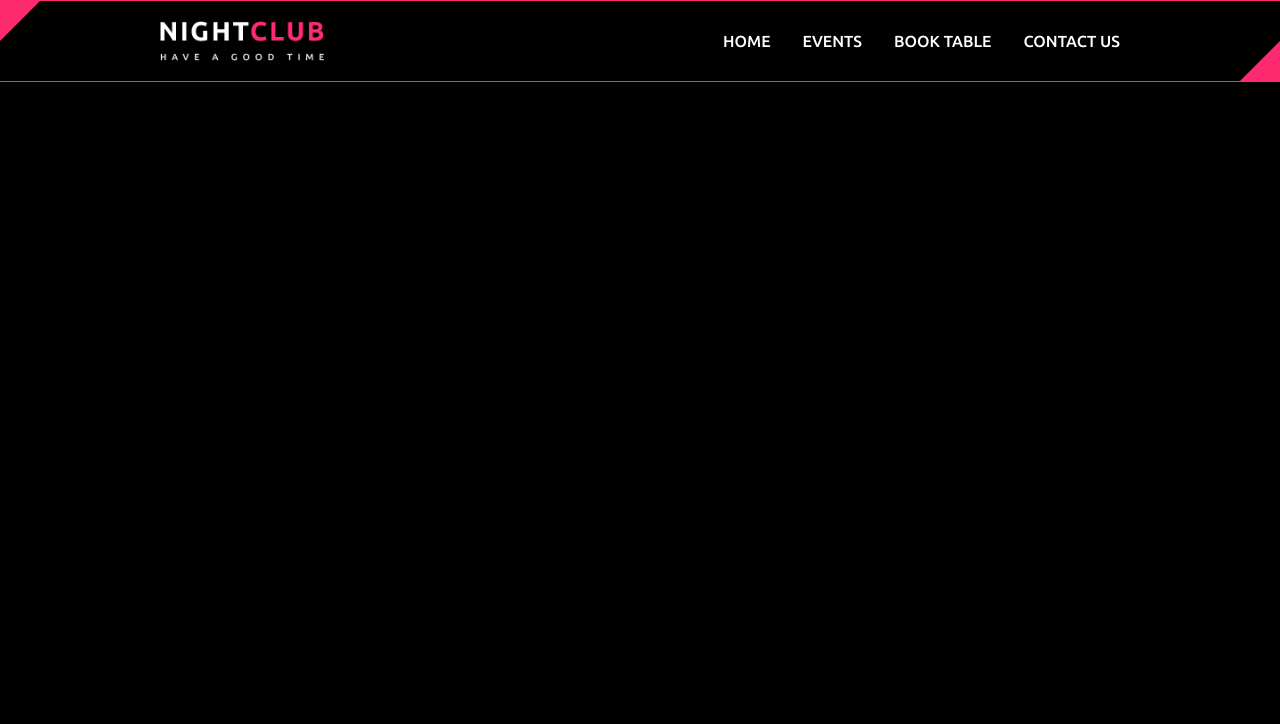
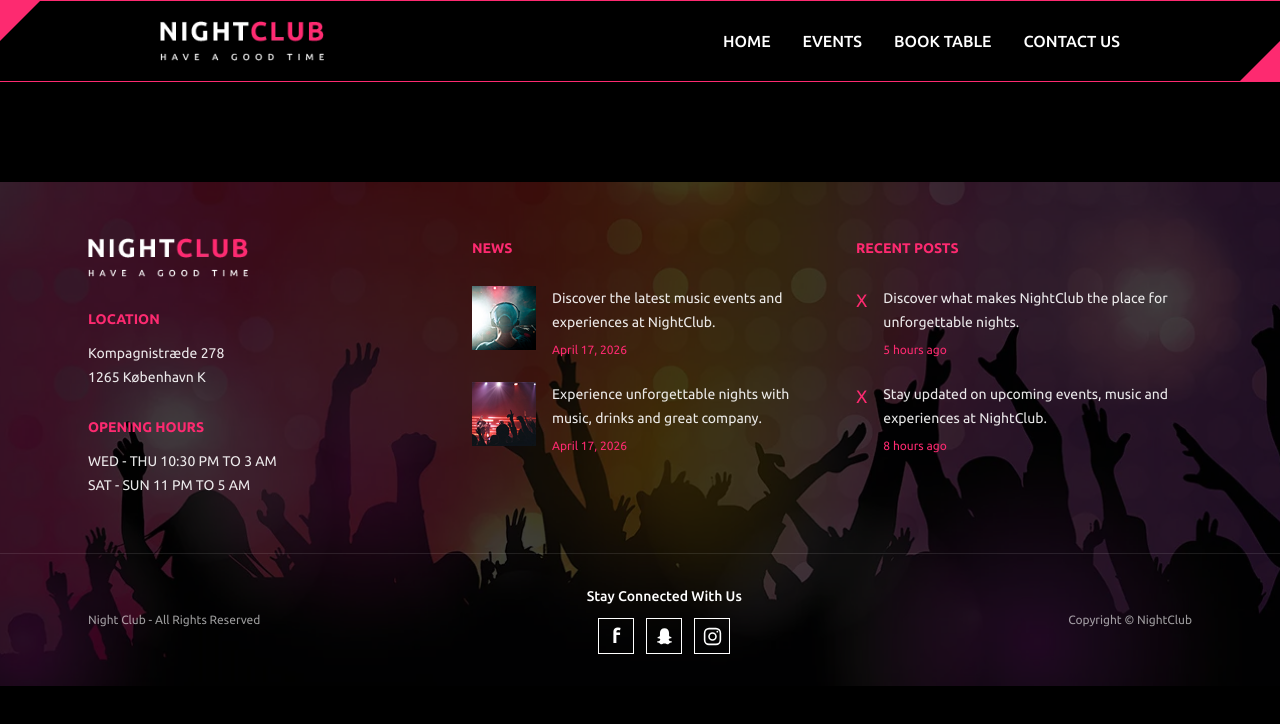
Before and after one commit to mipe0018/frontend_eksamen_MP.VV, a Next.js app: page / in a window 1280 px wide. Shown: the top 724 px of the page. Built offline with nearby package versions, Linux system fonts and the light colour scheme.

Commit message:
Footer_opsætning

```diff
--- a/src/app/layout.jsx
+++ b/src/app/layout.jsx
@@ -1,5 +1,7 @@
+
 import "./globals.css";
 import Header from "../components/global/Header.jsx";
+import Footer from "../components/global/Footer.jsx";
 
 export default function RootLayout({ children }) {
   return (
@@ -7,6 +9,7 @@ export default function RootLayout({ children }) {
       <body>
         <Header />
         {children}
+        <Footer />
       </body>
     </html>
   );
--- /dev/null
+++ b/src/components/global/Footer.jsx
@@ -0,0 +1,232 @@
+
+import Image from "next/image";
+
+import footerBg from "../../assets/footerbg.webp";
+import logo from "../../assets/header/Logo.webp";
+import recentPost1 from "../../assets/recent_post1.jpg";
+import recentPost2 from "../../assets/recent_post2.jpg";
+
+const newsItems = [
+  {
+    id: 1,
+    image: recentPost1,
+    alt: "NightClub DJ and music event",
+    text: "Discover the latest music events and experiences at NightClub.",
+    date: "April 17, 2026",
+  },
+  {
+    id: 2,
+    image: recentPost2,
+    alt: "NightClub party and dance floor",
+    text: "Experience unforgettable nights with music, drinks and great company.",
+    date: "April 17, 2026",
+  },
+];
+
+const recentPosts = [
+  {
+    id: 1,
+    text: "Discover what makes NightClub the place for unforgettable nights.",
+    time: "5 hours ago",
+  },
+  {
+    id: 2,
+    text: "Stay updated on upcoming events, music and experiences at NightClub.",
+    time: "8 hours ago",
+  },
+];
+
+export default function Footer() {
+  return (
+    <footer
+      className="relative overflow-hidden bg-cover bg-center bg-no-repeat text-white"
+      style={{ backgroundImage: `url(${footerBg.src})` }}
+    >
+      {/* Dark overlay */}
+      <div className="absolute inset-0 bg-black/75" />
+
+      {/* Main footer content */}
+      <div className="relative mx-auto grid max-w-6xl grid-cols-1 gap-10 px-6 py-12 md:grid-cols-3 md:gap-12 md:py-14">
+
+        {/* Location and opening hours */}
+        <div className="flex flex-col items-center text-center md:items-start md:text-left">
+
+          <Image
+            src={logo}
+            alt="NightClub logo"
+            width={150}
+            height={50}
+            className="mb-8 h-auto w-40"
+          />
+
+          <h2 className="mb-3 text-sm font-bold uppercase text-[var(--color-primary)]">
+            Location
+          </h2>
+
+          <address className="text-sm not-italic leading-6 text-white/90">
+            Kompagnistræde 278
+            <br />
+            1265 København K
+          </address>
+
+          <h2 className="mb-3 mt-7 text-sm font-bold uppercase text-[var(--color-primary)]">
+            Opening Hours
+          </h2>
+
+          <p className="text-sm leading-6 text-white/90">
+            WED - THU 10:30 PM TO 3 AM
+            <br />
+            SAT - SUN 11 PM TO 5 AM
+          </p>
+        </div>
+
+        {/* News - desktop only */}
+        <div className="hidden md:block">
+
+          <h2 className="mb-7 text-sm font-bold uppercase text-[var(--color-primary)]">
+            News
+          </h2>
+
+          <div className="space-y-6">
+            {newsItems.map((item) => (
+              <article key={item.id} className="flex gap-4">
+
+                <Image
+                  src={item.image}
+                  alt={item.alt}
+                  width={64}
+                  height={64}
+                  className="h-16 w-16 shrink-0 object-cover"
+                />
+
+                <div>
+                  <p className="text-sm leading-6 text-white/90">
+                    {item.text}
+                  </p>
+
+                  <time className="mt-2 block text-xs text-[var(--color-primary)]">
+                    {item.date}
+                  </time>
+                </div>
+
+              </article>
+            ))}
+          </div>
+        </div>
+
+        {/* Recent posts - desktop only */}
+        <div className="hidden md:block">
+
+          <h2 className="mb-7 text-sm font-bold uppercase text-[var(--color-primary)]">
+            Recent Posts
+          </h2>
+
+          <div className="space-y-6">
+            {recentPosts.map((post) => (
+              <article key={post.id} className="flex gap-4">
+
+                <span
+                  className="text-lg text-[var(--color-primary)]"
+                  aria-hidden="true"
+                >
+                  X
+                </span>
+
+                <div>
+                  <p className="text-sm leading-6 text-white/90">
+                    {post.text}
+                  </p>
+
+                  <p className="mt-2 text-xs text-[var(--color-primary)]">
+                    {post.time}
+                  </p>
+                </div>
+
+              </article>
+            ))}
+          </div>
+        </div>
+
+      </div>
+
+      {/* Bottom footer */}
+      <div className="relative border-t border-white/10">
+
+        <div className="mx-auto flex max-w-6xl flex-col items-center justify-between gap-7 px-6 py-8 text-center md:flex-row md:gap-6">
+
+          {/* Left: All rights reserved */}
+          <p className="order-2 text-xs text-white/60 md:order-1">
+            Night Club - All Rights Reserved
+          </p>
+
+          {/* Center: Social media */}
+          <div className="order-1 flex flex-col items-center gap-3 md:order-2">
+
+            <p className="text-sm font-medium">
+              Stay Connected With Us
+            </p>
+
+
+<div className="flex items-center gap-3">
+
+  {/* Facebook */}
+  <a
+    href="#"
+    aria-label="Facebook"
+    className="flex h-9 w-9 items-center justify-center border border-white text-white transition-colors hover:text-[var(--color-primary)]"
+  >
+    <span className="text-xl font-bold">f</span>
+  </a>
+
+  {/* Snapchat */}
+  <a
+    href="#"
+    aria-label="Snapchat"
+    className="flex h-9 w-9 items-center justify-center border border-white text-white transition-colors hover:text-[var(--color-primary)]"
+  >
+    <svg
+      viewBox="0 0 24 24"
+      width="21"
+      height="21"
+      fill="currentColor"
+      aria-hidden="true"
+    >
+      <path d="M12 2.5c-3.1 0-5.2 2.2-5.2 5.5v2.8c0 .5-.2.8-.6 1.1-.4.3-1 .5-1.6.6-.4.1-.7.4-.6.8.1.4.5.6 1 .7.7.1 1.4.3 1.8.7.3.3.4.7.3 1.1-.1.6-.6 1-1.3 1.3-.5.2-1.1.3-1.7.4-.4.1-.6.4-.5.8.1.4.4.6.8.6.8.1 1.5.3 2 .8.4.4.7.9 1.3 1.1.6.2 1.3.1 2-.2.7-.3 1.4-.5 2.3-.5s1.6.2 2.3.5c.7.3 1.4.4 2 .2.6-.2.9-.7 1.3-1.1.5-.5 1.2-.7 2-.8.4 0 .7-.2.8-.6.1-.4-.1-.7-.5-.8-.6-.1-1.2-.2-1.7-.4-.7-.3-1.2-.7-1.3-1.3-.1-.4 0-.8.3-1.1.4-.4 1.1-.6 1.8-.7.5-.1.9-.3 1-.7.1-.4-.2-.7-.6-.8-.6-.1-1.2-.3-1.6-.6-.4-.3-.6-.6-.6-1.1V8c0-3.3-2.1-5.5-5.2-5.5Z" />
+    </svg>
+  </a>
+
+  {/* Instagram */}
+  <a
+    href="#"
+    aria-label="Instagram"
+    className="flex h-9 w-9 items-center justify-center border border-white text-white transition-colors hover:text-[var(--color-primary)]"
+  >
+    <svg
+      viewBox="0 0 24 24"
+      width="21"
+      height="21"
+      fill="none"
+      stroke="currentColor"
+      strokeWidth="1.8"
+      aria-hidden="true"
+    >
+      <rect x="3" y="3" width="18" height="18" rx="5" />
+      <circle cx="12" cy="12" r="4" />
+      <circle cx="17.5" cy="6.5" r="1" fill="currentColor" stroke="none" />
+    </svg>
+  </a>
+
+</div>
+
+          </div>
+
+          {/* Right: Copyright */}
+          <p className="order-3 text-xs text-white/60">
+            Copyright © NightClub
+          </p>
+
+        </div>
+      </div>
+    </footer>
+  );
+}
```
Also changed, not shown: src/assets/recent_post1.jpg (added), src/assets/recent_post2.jpg (added).
